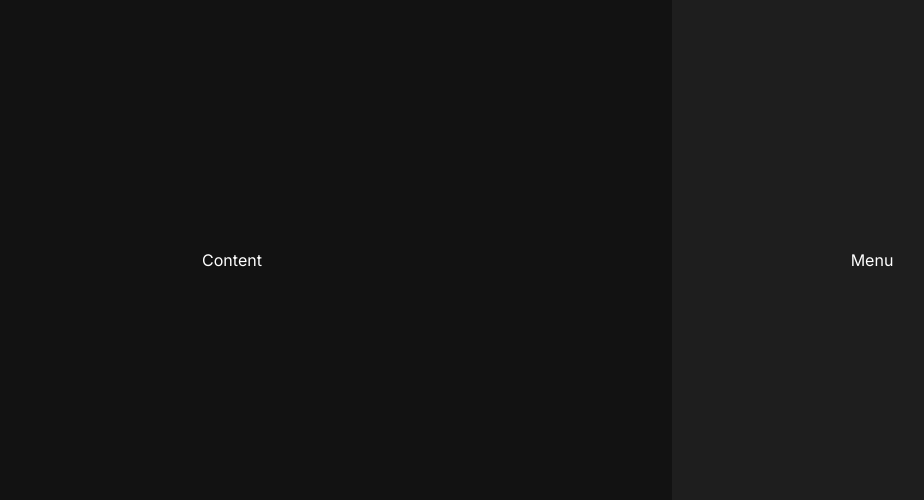
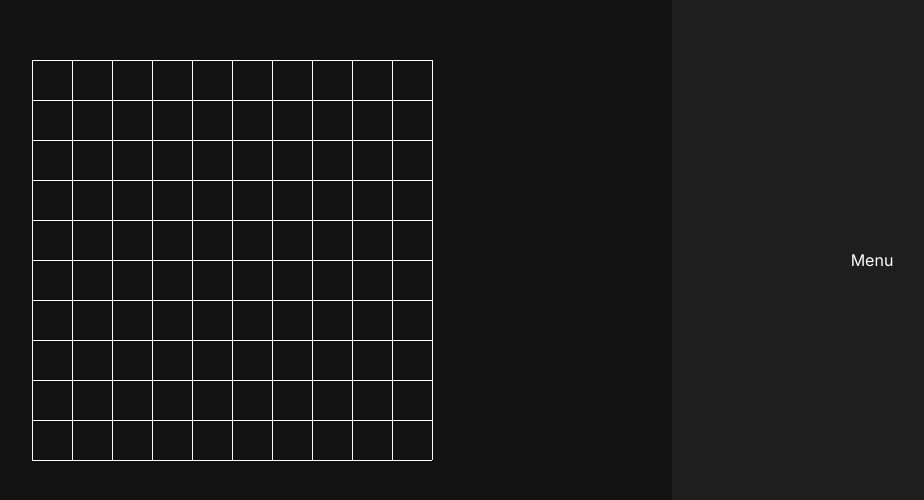
Before and after one commit to Hartaithan/suitable-orders, a React (Vite) app: page / in a window 1280 px wide. Shown: the part 140-640 px from the top of the page, without its empty margins (208-1132 px from the left). Built offline with nearby package versions, Linux system fonts and the light colour scheme.

Commit message:
initialize background grid canvas

```diff
--- /dev/null
+++ b/src/components/Background.tsx
@@ -0,0 +1,39 @@
+import { FC, useEffect, useRef } from "react";
+
+const bw = 400;
+const bh = 400;
+const cw = bw + 20;
+const ch = bh + 20;
+const p = 10;
+
+const drawGrid = (context: CanvasRenderingContext2D) => {
+  for (let x = 0; x <= bw; x += 40) {
+    context.moveTo(0.5 + x + p, p);
+    context.lineTo(0.5 + x + p, bh + p);
+  }
+  for (let x = 0; x <= bh; x += 40) {
+    context.moveTo(p, 0.5 + x + p);
+    context.lineTo(bw + p, 0.5 + x + p);
+  }
+  context.strokeStyle = "#FFFFFF";
+  context.stroke();
+};
+
+const initialize = (canvas: HTMLCanvasElement) => {
+  const context = canvas.getContext("2d");
+  if (!context) return;
+  drawGrid(context);
+};
+
+const Background: FC = () => {
+  const ref = useRef<HTMLCanvasElement>(null);
+
+  useEffect(() => {
+    if (!ref.current) return;
+    initialize(ref.current);
+  }, []);
+
+  return <canvas id="background" ref={ref} width={cw} height={ch} />;
+};
+
+export default Background;
--- a/src/components/Content.tsx
+++ b/src/components/Content.tsx
@@ -1,7 +1,12 @@
 import { FC } from "react";
+import Background from "./Background";
 
 const Content: FC = () => {
-  return <div id="content">Content</div>;
+  return (
+    <div id="content">
+      <Background />
+    </div>
+  );
 };
 
 export default Content;
```
